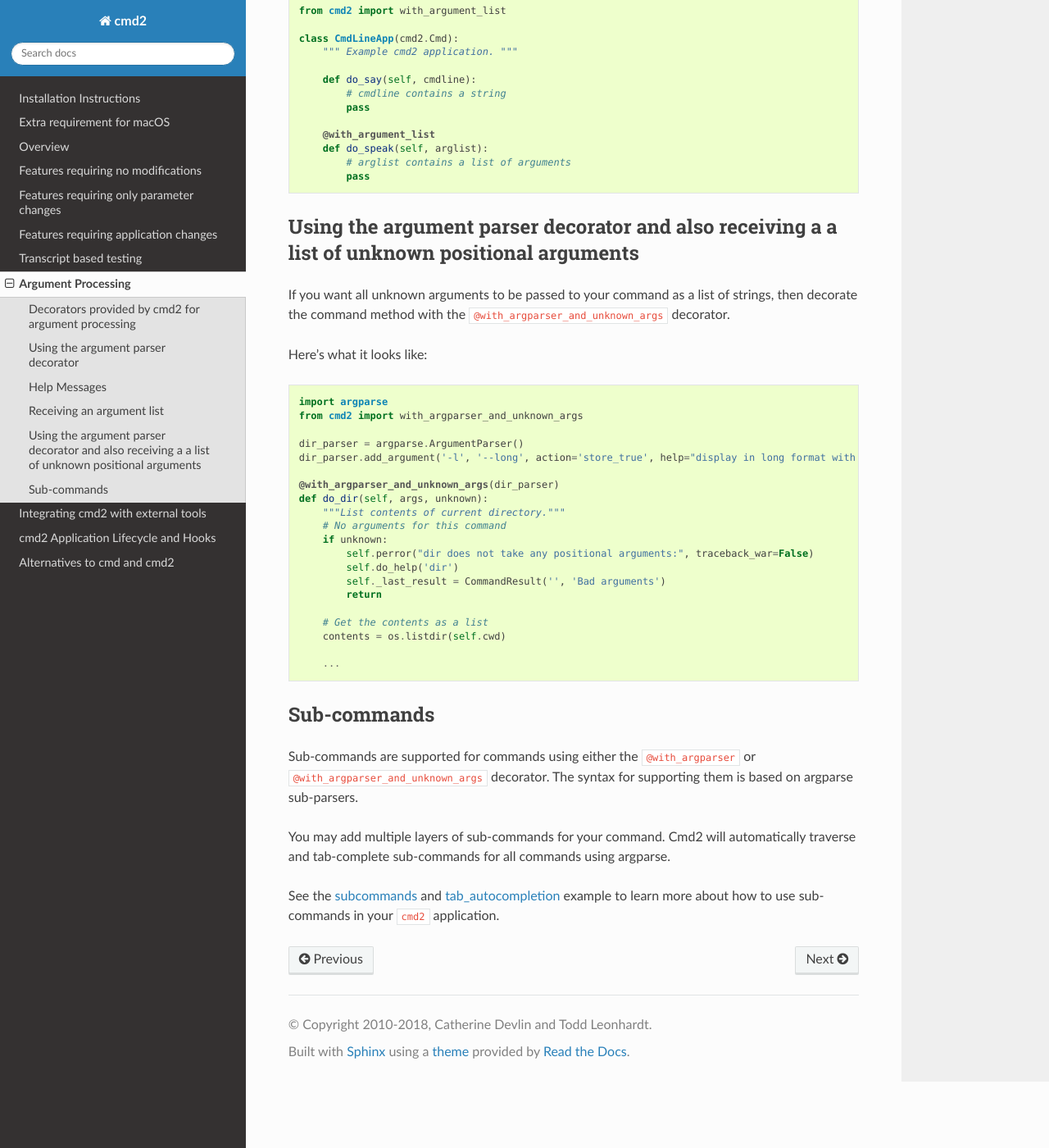
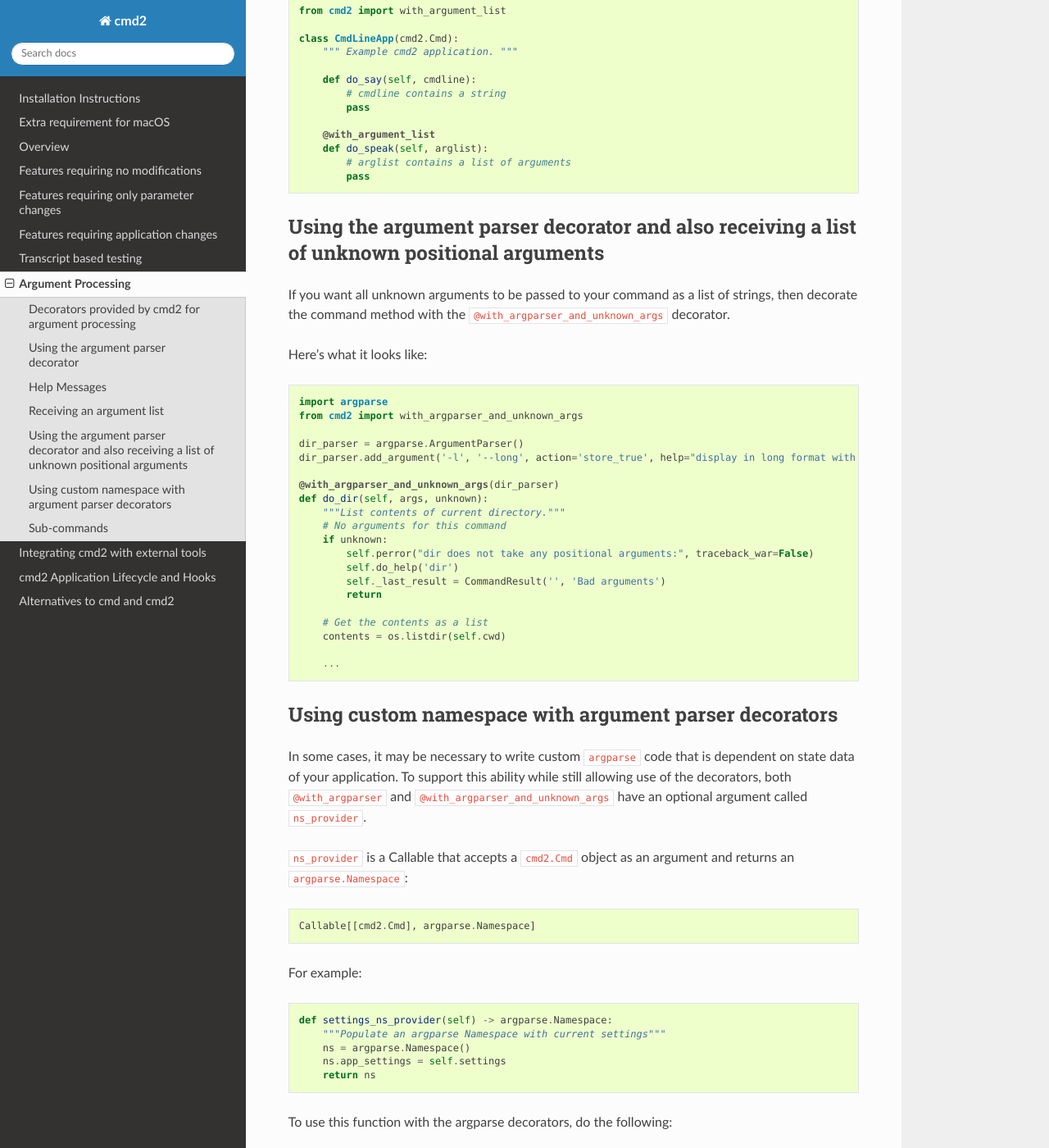
Before and after one commit to python-cmd2/cmd2, a Sphinx documentation site: the page built from docs/argument_processing.rst, in a window 1280 px wide and 1400 px high, scrolled down 4815 px. Shown: the whole window at 82% size. Built offline with Sphinx 7.4.7 and the Read the Docs theme 2.0.0, drawn with Linux system fonts in a browser that asks for light colours; some of the changed text lies outside the part shown.

Commit message:
Added documentation for ns_provider

```diff
--- a/docs/argument_processing.rst
+++ b/docs/argument_processing.rst
@@ -247,7 +247,7 @@
             pass
 
 
-Using the argument parser decorator and also receiving a a list of unknown positional arguments
+Using the argument parser decorator and also receiving a list of unknown positional arguments
 ===============================================================================================
 If you want all unknown arguments to be passed to your command as a list of strings, then
 decorate the command method with the ``@with_argparser_and_unknown_args`` decorator.
@@ -275,6 +275,28 @@
 
         ...
 
+Using custom namespace with argument parser decorators
+===============================================================================================
+In some cases, it may be necessary to write custom ``argparse`` code that is dependent on state data of your
+application.  To support this ability while still allowing use of the decorators, both ``@with_argparser`` and
+``@with_argparser_and_unknown_args`` have an optional argument called ``ns_provider``.
+
+``ns_provider`` is a Callable that accepts a ``cmd2.Cmd`` object as an argument and returns an ``argparse.Namespace``::
+
+    Callable[[cmd2.Cmd], argparse.Namespace]
+
+For example::
+
+    def settings_ns_provider(self) -> argparse.Namespace:
+        """Populate an argparse Namespace with current settings"""
+        ns = argparse.Namespace()
+        ns.app_settings = self.settings
+        return ns
+
+To use this function with the argparse decorators, do the following::
+
+    @with_argparser(my_parser, ns_provider=settings_ns_provider)
+
 Sub-commands
 ============
 Sub-commands are supported for commands using either the ``@with_argparser`` or
```
Also changed, not shown: 1 other file.
